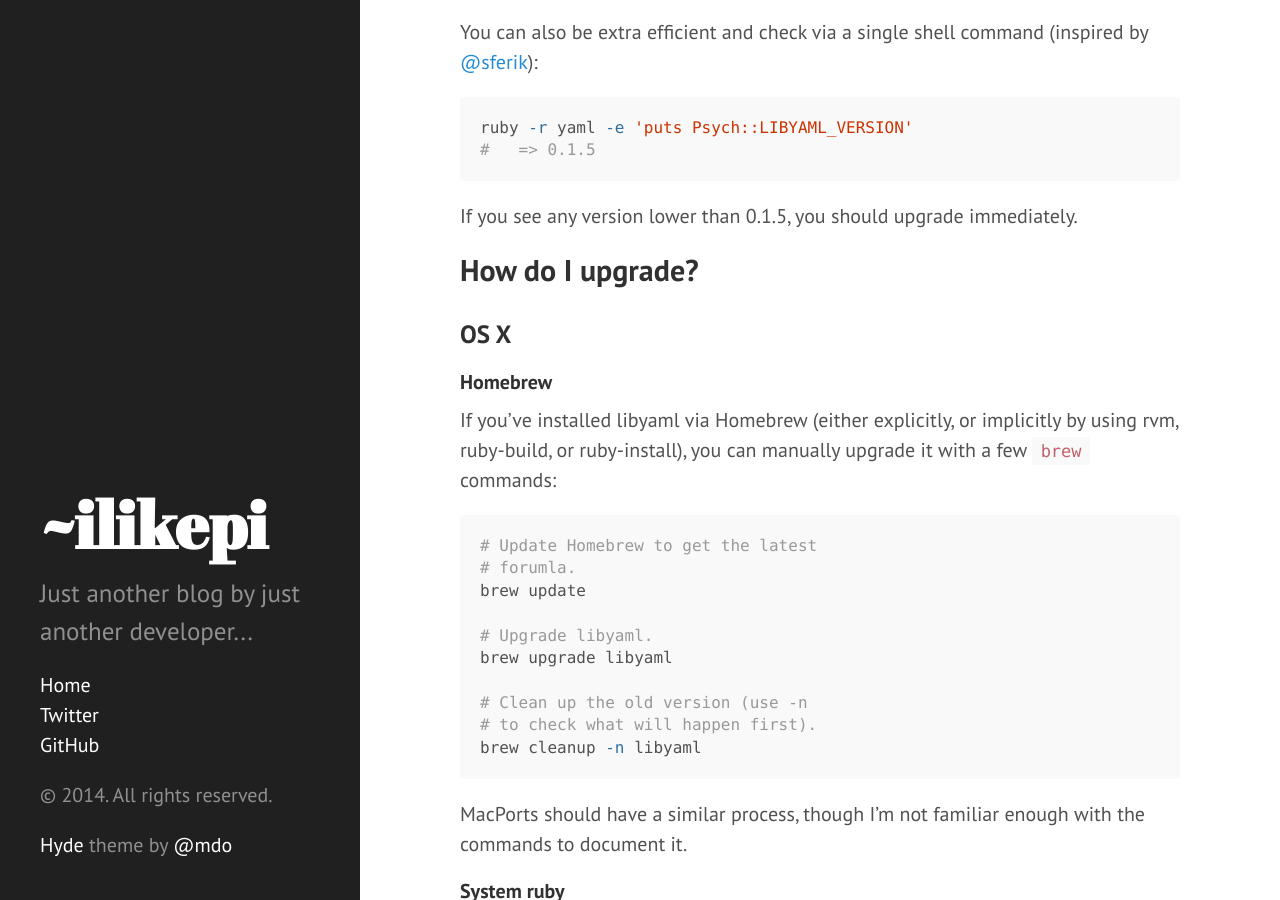
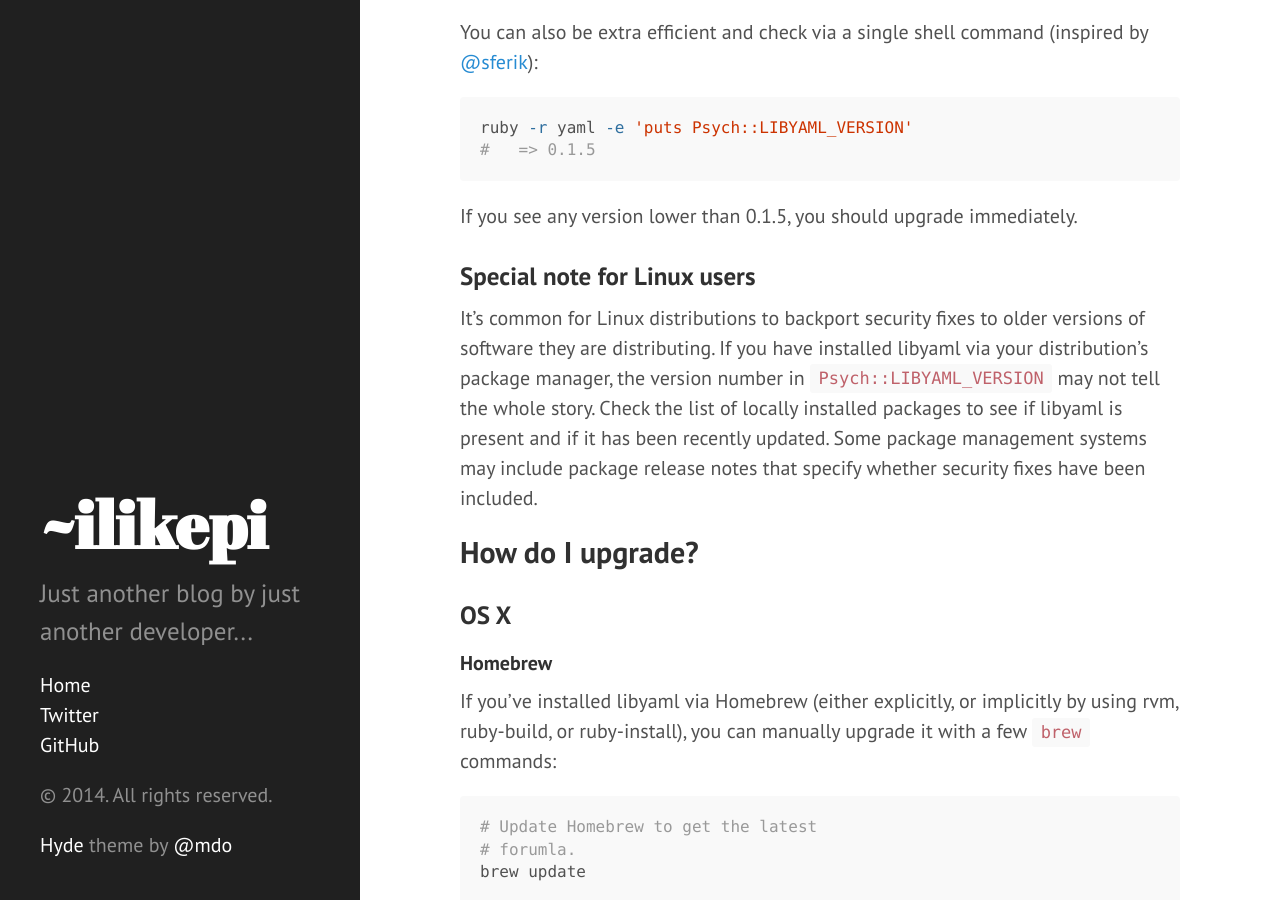
Before and after one commit to ilikepi/ilikepi.github.io, a Jekyll site: the page built from _posts/2014-02-04-cve-2013-6393-libyaml.md, in a window 1280 px wide and 900 px high, scrolled down 648 px. Built offline with Jekyll 4.4.1, drawn with Linux system fonts in a browser that asks for light colours; Markdown is read by kramdown in place of the engine named in the settings.

Commit message:
Add note about distros backporting security fixes

````diff
--- a/_posts/2014-02-04-cve-2013-6393-libyaml.md
+++ b/_posts/2014-02-04-cve-2013-6393-libyaml.md
@@ -30,6 +30,16 @@ ruby -r yaml -e 'puts Psych::LIBYAML_VERSION'
 ```
 
 If you see any version lower than 0.1.5, you should upgrade immediately.
+
+### Special note for Linux users
+
+It's common for Linux distributions to backport security fixes to older
+versions of software they are distributing.  If you have installed libyaml via
+your distribution's package manager, the version number in
+`Psych::LIBYAML_VERSION` may not tell the whole story.  Check the list of
+locally installed packages to see if libyaml is present and if it has been
+recently updated.  Some package management systems may include package release
+notes that specify whether security fixes have been included.
 
 ## How do I upgrade?
 
````
